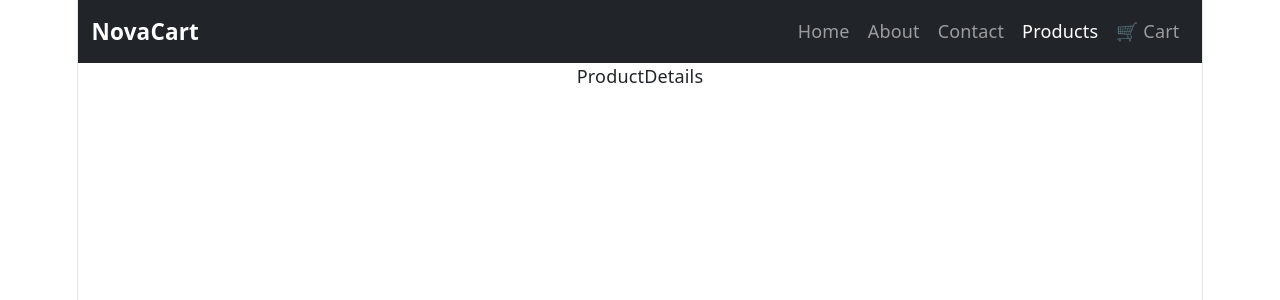
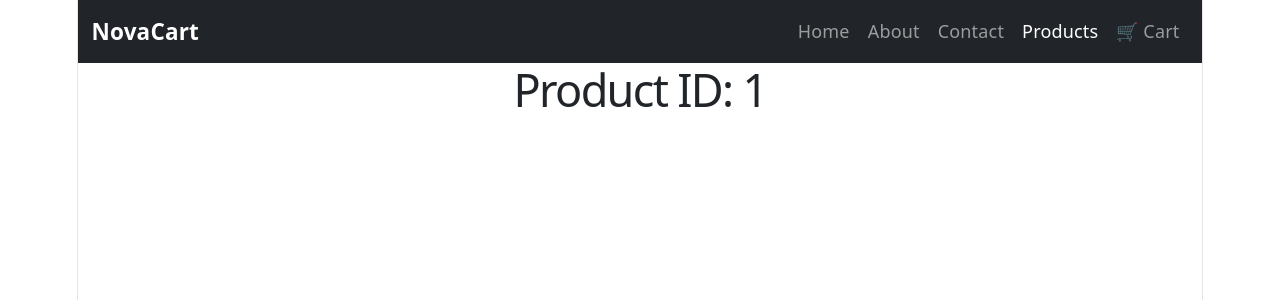
Before and after one commit to saniyamehra03/Ecommerce_intern, a React (Vite) app: page /products/1 in a window 1280 px wide. Shown: the top 300 px of the page. Built offline with nearby package versions, Linux system fonts and the light colour scheme.

Commit message:
Pass product id through props and fix dynamic product routing

```diff
--- a/src/components/ProductSection.jsx
+++ b/src/components/ProductSection.jsx
@@ -1,5 +1,5 @@
     import ProductCard from './ProductCard'
-    import products from '../data/products.json'
+    import products from '../data/products.js'
     const ProductSection = () => {
       return (
         <section className="py-5">
@@ -11,6 +11,7 @@
               {products.map((product) => (
                 <div className="col-md-3" key={product.id}>
                   <ProductCard
+                  id={product.id}
                   title={product.title}
                   price={product.price}
                   rating={product.rating}
--- a/src/pages/ProductDetails.jsx
+++ b/src/pages/ProductDetails.jsx
@@ -1,9 +1,10 @@
 import React from 'react'
-
+import{useParams} from 'react-router-dom'
 const ProductDetails = () => {
+  const{id}=useParams();
   return (
-    <div>ProductDetails</div>
+    <h1>Product ID: {id}</h1>
   )
 }
 
-export default ProductDetails
+export default ProductDetails;
```
